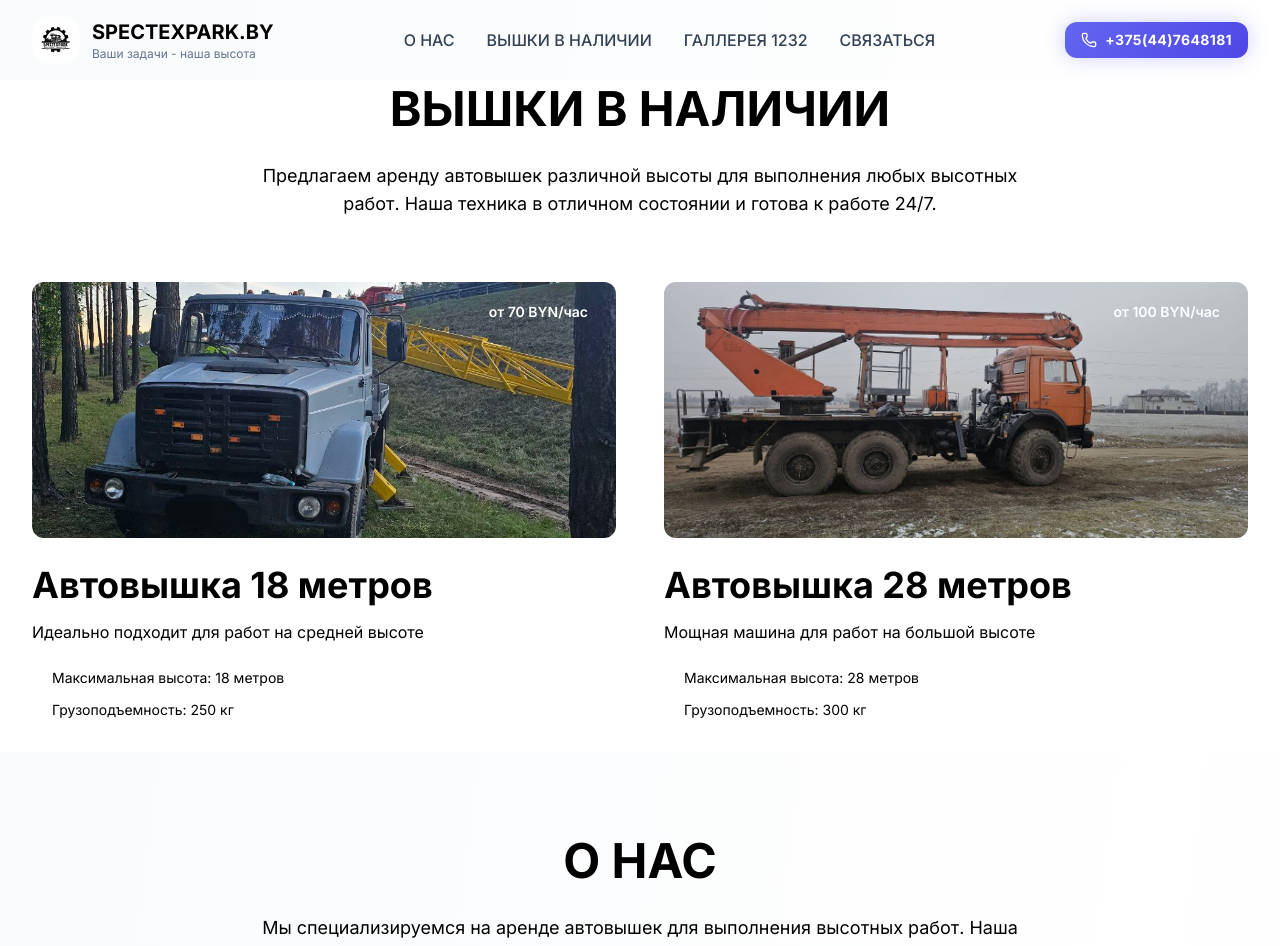
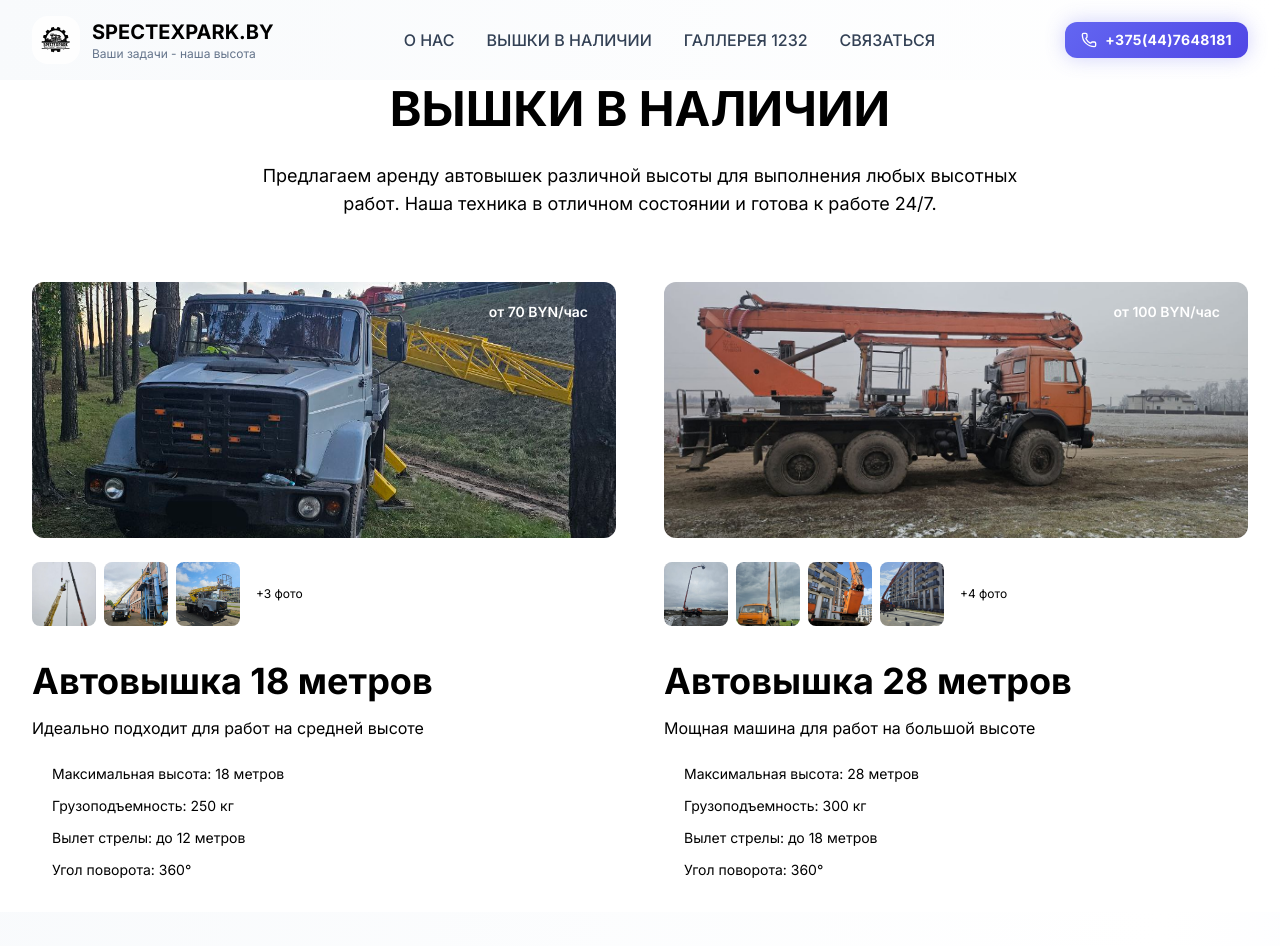
Before and after one commit to shuliakleonid/spectexpark.by, a Next.js app: page / in a window 1280 px wide. Shown: the top 946 px of the page. Built offline with nearby package versions, Linux system fonts and the light colour scheme.

Commit message:
add images

```diff
--- a/src/components/sections/Equipment.tsx
+++ b/src/components/sections/Equipment.tsx
@@ -2,9 +2,23 @@
 
 import { motion } from 'framer-motion'
 import Image from 'next/image'
+import { useState } from 'react'
+
+interface EquipmentItem {
+  id: number
+  height: string
+  title: string
+  description: string
+  features: string[]
+  images: string[]
+  price: string
+}
 
 const Equipment = () => {
-  const equipment = [
+  const [selectedImage, setSelectedImage] = useState<string | null>(null)
+  const [selectedEquipment, setSelectedEquipment] = useState<EquipmentItem | null>(null)
+
+  const equipment: EquipmentItem[] = [
     {
       id: 1,
       height: '18м',
@@ -13,9 +27,15 @@ const Equipment = () => {
       features: [
         'Максимальная высота: 18 метров',
         'Грузоподъемность: 250 кг',
-
+        'Вылет стрелы: до 12 метров',
+        'Угол поворота: 360°'
       ],
-      image: '/images/equipment/auto_18-1.jpg',
+      images: [
+        '/images/equipment/auto_18-1.jpg',
+        '/images/equipment/auto_18-2.jpg',
+        '/images/equipment/auto_18-3.jpeg',
+        '/images/equipment/auto_18-4.jpeg'
+      ],
       price: 'от 70 BYN/час'
     },
     {
@@ -26,14 +46,45 @@ const Equipment = () => {
       features: [
         'Максимальная высота: 28 метров',
         'Грузоподъемность: 300 кг',
-
+        'Вылет стрелы: до 18 метров',
+        'Угол поворота: 360°'
       ],
-      image: '/images/equipment/auto_28-1.jpg',
+      images: [
+        '/images/equipment/auto_28-1.jpg',
+        '/images/equipment/auto_28-2.jpg',
+        '/images/equipment/auto_28-3.jpeg',
+        '/images/equipment/auto_28-4.jpeg',
+        '/images/equipment/auto_28-5.jpeg'
+      ],
       price: 'от 100 BYN/час'
     }
   ]
 
+  const openGallery = (equipment: EquipmentItem) => {
+    setSelectedEquipment(equipment)
+    setSelectedImage(equipment.images[0])
+  }
 
+  const closeGallery = () => {
+    setSelectedImage(null)
+    setSelectedEquipment(null)
+  }
+
+  const nextImage = () => {
+    if (selectedEquipment && selectedImage) {
+      const currentIndex = selectedEquipment.images.indexOf(selectedImage)
+      const nextIndex = (currentIndex + 1) % selectedEquipment.images.length
+      setSelectedImage(selectedEquipment.images[nextIndex])
+    }
+  }
+
+  const prevImage = () => {
+    if (selectedEquipment && selectedImage) {
+      const currentIndex = selectedEquipment.images.indexOf(selectedImage)
+      const prevIndex = currentIndex === 0 ? selectedEquipment.images.length - 1 : currentIndex - 1
+      setSelectedImage(selectedEquipment.images[prevIndex])
+    }
+  }
 
   return (
     <section id="equipment" className="section-padding bg-white">
@@ -64,16 +115,43 @@ const Equipment = () => {
               viewport={{ once: true }}
               className="card-equipment"
             >
-              {/* Image */}
-              <div className="relative h-64 bg-gradient-to-br from-secondary/20 to-primary/20 rounded-xl mb-6 overflow-hidden">
+              {/* Main Image */}
+              <div className="relative h-64 bg-gradient-to-br from-secondary/20 to-primary/20 rounded-xl mb-6 overflow-hidden cursor-pointer group"
+                   onClick={() => openGallery(item)}>
                 <Image
-                  src={item.image}
+                  src={item.images[0]}
                   alt={item.title}
                   fill
-                  className="object-cover"
+                  className="object-cover transition-transform duration-300 group-hover:scale-105"
                 />
                 <div className="absolute top-4 right-4 bg-primary text-white px-3 py-1 rounded-full text-sm font-semibold">
                   {item.price}
+                </div>
+                <div className="absolute inset-0 bg-black/0 group-hover:bg-black/20 transition-colors duration-300 flex items-center justify-center">
+                  <div className="opacity-0 group-hover:opacity-100 transition-opacity duration-300 text-white text-lg font-semibold">
+                    Нажмите для просмотра
+                  </div>
+                </div>
+              </div>
+
+              {/* Thumbnail Gallery */}
+              <div className="flex space-x-2 mb-6 overflow-x-auto pb-2">
+                {item.images.slice(1).map((image, imgIndex) => (
+                  <div
+                    key={imgIndex}
+                    className="relative w-16 h-16 rounded-lg overflow-hidden cursor-pointer hover:opacity-80 transition-opacity"
+                    onClick={() => openGallery(item)}
+                  >
+                    <Image
+                      src={image}
+                      alt={`${item.title} - фото ${imgIndex + 2}`}
+                      fill
+                      className="object-cover"
+                    />
+                  </div>
+                ))}
+                <div className="text-xs text-text-secondary flex items-center px-2">
+                  +{item.images.length - 1} фото
                 </div>
               </div>
 
@@ -95,12 +173,84 @@ const Equipment = () => {
                     </div>
                   ))}
                 </div>
-
               </div>
             </motion.div>
           ))}
         </div>
       </div>
+
+      {/* Gallery Modal */}
+      {selectedImage && selectedEquipment && (
+        <div className="fixed inset-0 bg-black/90 z-50 flex items-center justify-center p-4">
+          <div className="relative max-w-4xl max-h-full">
+            {/* Close Button */}
+            <button
+              onClick={closeGallery}
+              className="absolute top-4 right-4 z-10 bg-white/20 hover:bg-white/30 text-white rounded-full p-2 transition-colors"
+            >
+              <svg className="w-6 h-6" fill="none" stroke="currentColor" viewBox="0 0 24 24">
+                <path strokeLinecap="round" strokeLinejoin="round" strokeWidth={2} d="M6 18L18 6M6 6l12 12" />
+              </svg>
+            </button>
+
+            {/* Navigation Buttons */}
+            <button
+              onClick={prevImage}
+              className="absolute left-4 top-1/2 -translate-y-1/2 z-10 bg-white/20 hover:bg-white/30 text-white rounded-full p-2 transition-colors"
+            >
+              <svg className="w-6 h-6" fill="none" stroke="currentColor" viewBox="0 0 24 24">
+                <path strokeLinecap="round" strokeLinejoin="round" strokeWidth={2} d="M15 19l-7-7 7-7" />
+              </svg>
+            </button>
+
+            <button
+              onClick={nextImage}
+              className="absolute right-4 top-1/2 -translate-y-1/2 z-10 bg-white/20 hover:bg-white/30 text-white rounded-full p-2 transition-colors"
+            >
+              <svg className="w-6 h-6" fill="none" stroke="currentColor" viewBox="0 0 24 24">
+                <path strokeLinecap="round" strokeLinejoin="round" strokeWidth={2} d="M9 5l7 7-7 7" />
+              </svg>
+            </button>
+
+            {/* Main Image */}
+            <div className="relative">
+              <Image
+                src={selectedImage}
+                alt={selectedEquipment.title}
+                width={800}
+                height={600}
+                className="rounded-lg max-w-full max-h-[80vh] object-contain"
+              />
+            </div>
+
+            {/* Image Counter */}
+            <div className="absolute bottom-4 left-1/2 -translate-x-1/2 bg-black/50 text-white px-4 py-2 rounded-full text-sm">
+              {selectedEquipment.images.indexOf(selectedImage) + 1} / {selectedEquipment.images.length}
+            </div>
+
+            {/* Thumbnail Strip */}
+            <div className="flex justify-center space-x-2 mt-4">
+              {selectedEquipment.images.map((image, index) => (
+                <div
+                  key={index}
+                  className={`w-16 h-16 rounded-lg overflow-hidden cursor-pointer border-2 transition-all ${
+                    image === selectedImage ? 'border-primary' : 'border-transparent'
+                  }`}
+                  onClick={() => setSelectedImage(image)}
+                >
+                  <Image
+                    src={image}
+                    alt={`${selectedEquipment.title} - фото ${index + 1}`}
+                    width={64}
+                    height={64}
+                    className="object-cover w-full h-full"
+                  />
+                </div>
+              ))}
+            </div>
+          </div>
+        </div>
+      )}
     </section>
   )
 }
```
